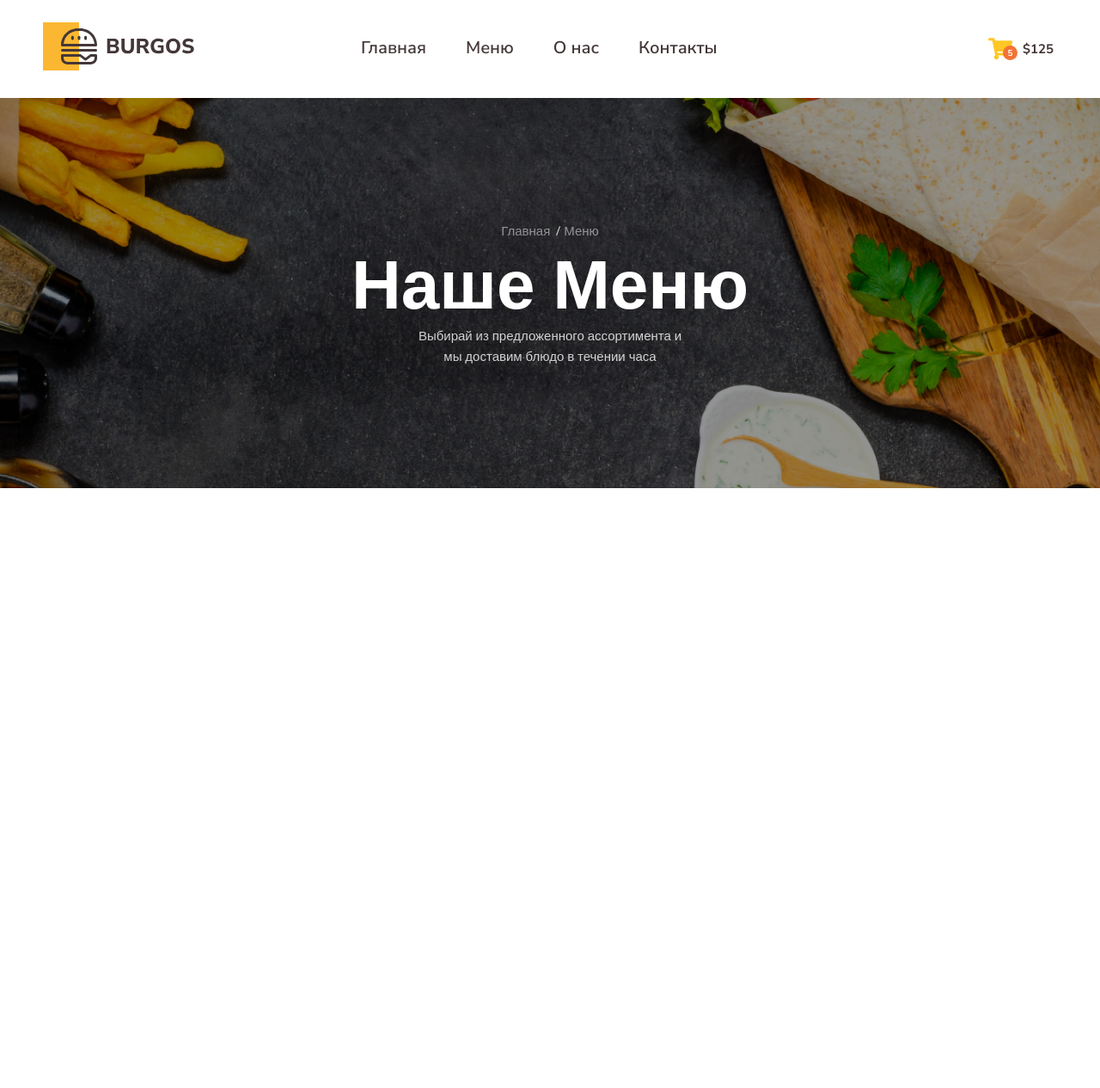
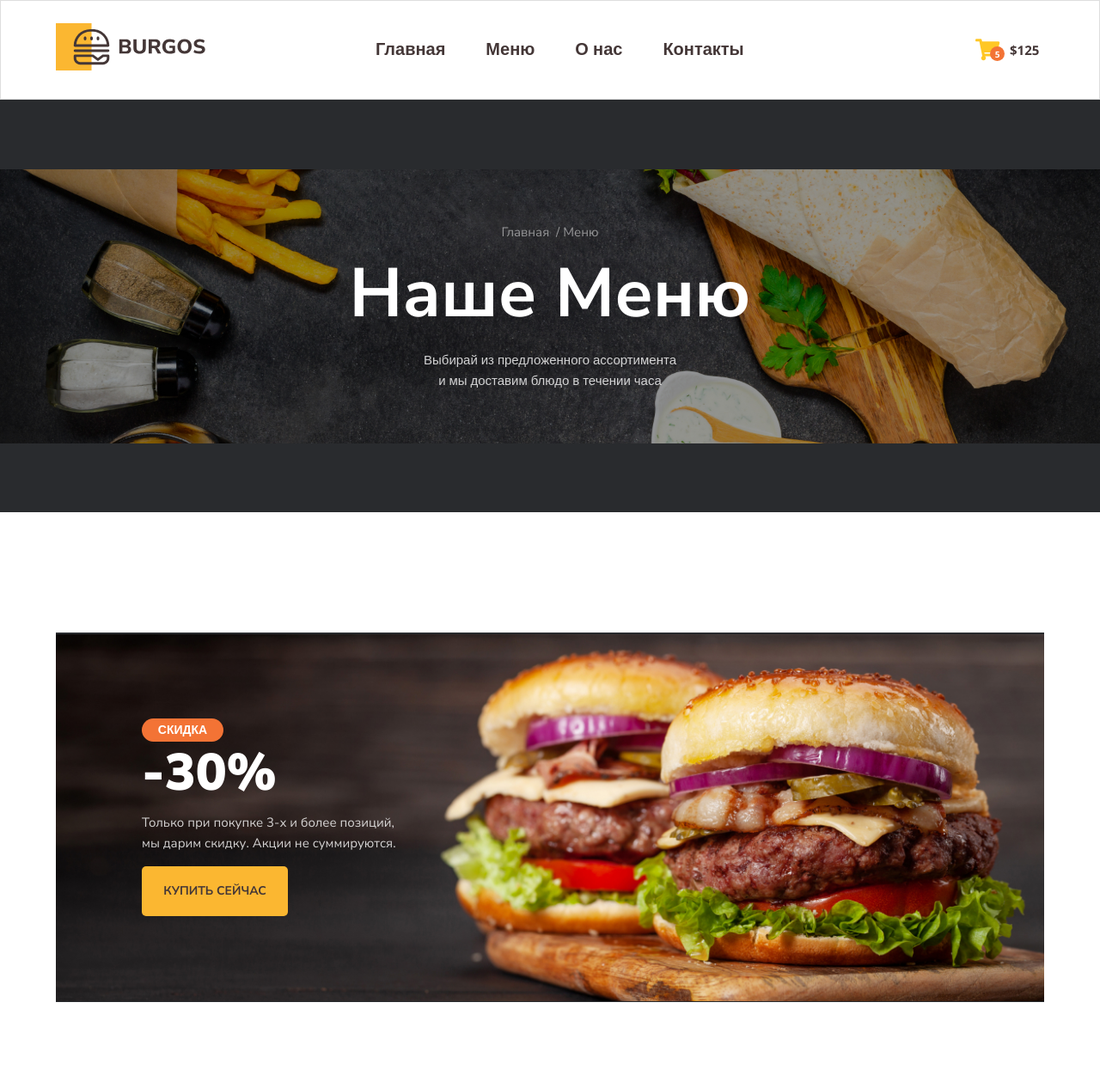
Before and after one commit to ekburalec/FrontendBlok-Module01-Burger, a plain HTML site: page index.html in a window 1280 px wide. Shown: the whole page at 86% size. Before the commit the page ends 800 px from the top, so only its background shows below. Drawn offline with nearby package versions, Linux system fonts and the light colour scheme.

Commit message:
Добавляет секцию banner

```diff
--- a/index.html
+++ b/index.html
@@ -13,9 +13,9 @@
     <title>Burger</title>
 </head>
 <body>
-    <header>
+    <header class="header">
         <div class="container">
-            <div class="header">
+            <div class="header-wrapper">
                 <a href="#">
                     <img src="./images/icons/logo.svg" alt="Логотип магазина Бургер">
                 </a>
@@ -56,7 +56,23 @@
 
         <h1 class="hero-title">Наше Меню</h1>
 
-        <p class="hero-description">Выбирай из предложенного ассортимента и мы доставим блюдо в течении часа</p>
+        <p class="hero-description">Выбирай из предложенного ассортимента и&nbsp;мы доставим блюдо в течении часа</p>
     </section>
+
+    <section class="banner">
+        <div class="container">
+            <div class="banner-wrapper">
+                <div class="banner-content">
+                    <h2 class="banner-title"><span>скидка</span>-30%</h2>
+
+                <p class="banner-desc">Только при покупке 3-х и более позиций, мы&nbsp;дарим скидку. Акции не суммируются.
+                </p>
+
+                <button class="bunner-btn" type="button">купить сейчас</button>
+                </div>
+            </div>
+        </div>
+    </section>
+
 </body>
 </html>
--- a/styles/main.css
+++ b/styles/main.css
@@ -1,6 +1,6 @@
 :root {
-    --font-family-base: "Open Sans", sans-serif;
-    --font-family-second: "Nunito Sans", sans-serif;
+    --font-family-base: "Nunito Sans", sans-serif;
+    --font-family-second: "Open Sans", sans-serif;
 
     --accent-light: #fbb731;
     --accent-dark: #f37335;
@@ -9,12 +9,26 @@
     --light-rgb: 255, 255, 255;
 }
 
+*,
+*::after,
+*::before {
+    box-sizing: border-box;
+}
+
+img{
+    max-width: 100%;
+    height: auto;
+    object-fit: contain;
+  }
+
+
 body {
     font-family: var(--font-family-base);
     font-size: 15px;
     font-weight: 400;
     line-height: 1.6;
     background-color: var(--light);
+    margin: 0;
 }
 
 .container {
@@ -26,11 +40,15 @@ body {
 
 /* header */
 
-.header{
+.header {
+    border: 1px solid #dedede;
+}
+
+.header-wrapper{
     display: grid;
     grid-template-columns: 174px 1fr 80px;
     align-items: center;
-    gap: 196px;
+    gap: 198px;
     padding: 26px 0;
 }
 
@@ -47,7 +65,7 @@ body {
 .nav-list {
     display: flex;
     flex-wrap: wrap;
-    gap: 46px;
+    gap: 47px;
     list-style-type: none;
     margin: 0;
     padding: 0;
@@ -87,7 +105,7 @@ body {
 }
 
 .cart:hover {
-    color: var(--accent-light);
+    color: var(--accent-dark);
 }
 
 .cart::before {
@@ -118,13 +136,17 @@ body {
 /* hero */
 
 .hero {
+    display: flex;
+    flex-direction: column;
+    justify-content: center;
+    min-height: 478px;
     background-image: url("../images/hero.jpg");
     background-repeat: no-repeat;
-    background-size: cover;
+    background-size: 100%, cover;
     background-position: center center;
     background-color: #292b2e;
     text-align: center;
-    padding: 142px 70px;
+    padding: 142px 40px;
     color: rgba(var(--light-rgb), .8);
 }
 
@@ -135,7 +157,8 @@ body {
     gap: 16px;
     list-style-type: none;
     padding: 0;
-    margin: 0 0 8px;
+    margin: 0 0 20px;
+    color: rgba(var(--light-rgb), .5);
 }
 
 .breadcrumbs-item {
@@ -163,10 +186,81 @@ body {
     color: var(--light);
     text-transform: capitalize;
     line-height: 1;
+    margin: 0 0 24px;
+}
+
+.hero-description {
+    font-family: var(--font-family-second);
+    max-width: 320px;
+    margin: 0 auto;
+}
+
+/* banner */
+.banner {
+    min-height: 438px;
+    color: rgba(var(--light-rgb), .8);
+    padding: 140px 40px 100px;
+    color: var(--light);
+}
+
+.banner-wrapper {
+    background-image: url("../images/banner.jpg");
+    background-repeat: no-repeat;
+    background-size: 100%, cover;
+    background-position: center center;
+    background-color: #292b2e;
+    padding: 100px;
+}
+
+.banner-content {
+    max-width: 353px;
+}
+
+.banner-title {
+    font-size: 60px;
+    font-weight: 900;
+    line-height: 1.2;
+    text-transform: uppercase;
     margin: 0 0 10px;
 }
 
-.hero-description {
-    max-width: 320px;
-    margin: 0 auto;
+.banner-title span {
+    max-width: 95px;
+    display: block;
+    font-family: var(--font-family-second);
+    font-weight: 600;
+    font-size: 14px;
+    background: #f37335;
+    border-radius: 14px;
+    text-align: center;
+    padding: 5px;
 }
+
+.banner-desc {
+    margin: 0 0 15px;
+    color: rgba(var(--light-rgb), 0.8);
+}
+
+.bunner-btn {
+    display: flex;
+    justify-content: center;
+    align-items: center;
+
+    min-width: 170px;
+    max-width: 200px;
+    min-height: 58px;
+
+    border-radius: 5px;
+    border: none;
+    cursor: pointer;
+    padding: 20px 10px;
+
+    font-family: var(--font-family-base);
+    font-weight: 700;
+    font-size: 14px;
+    line-height: 1.2;
+    text-transform: uppercase;
+    text-align: center;
+    color: #443737;
+    background-color: #fbb731;
+}
```
Also changed, not shown: images/banner.jpg (added).
